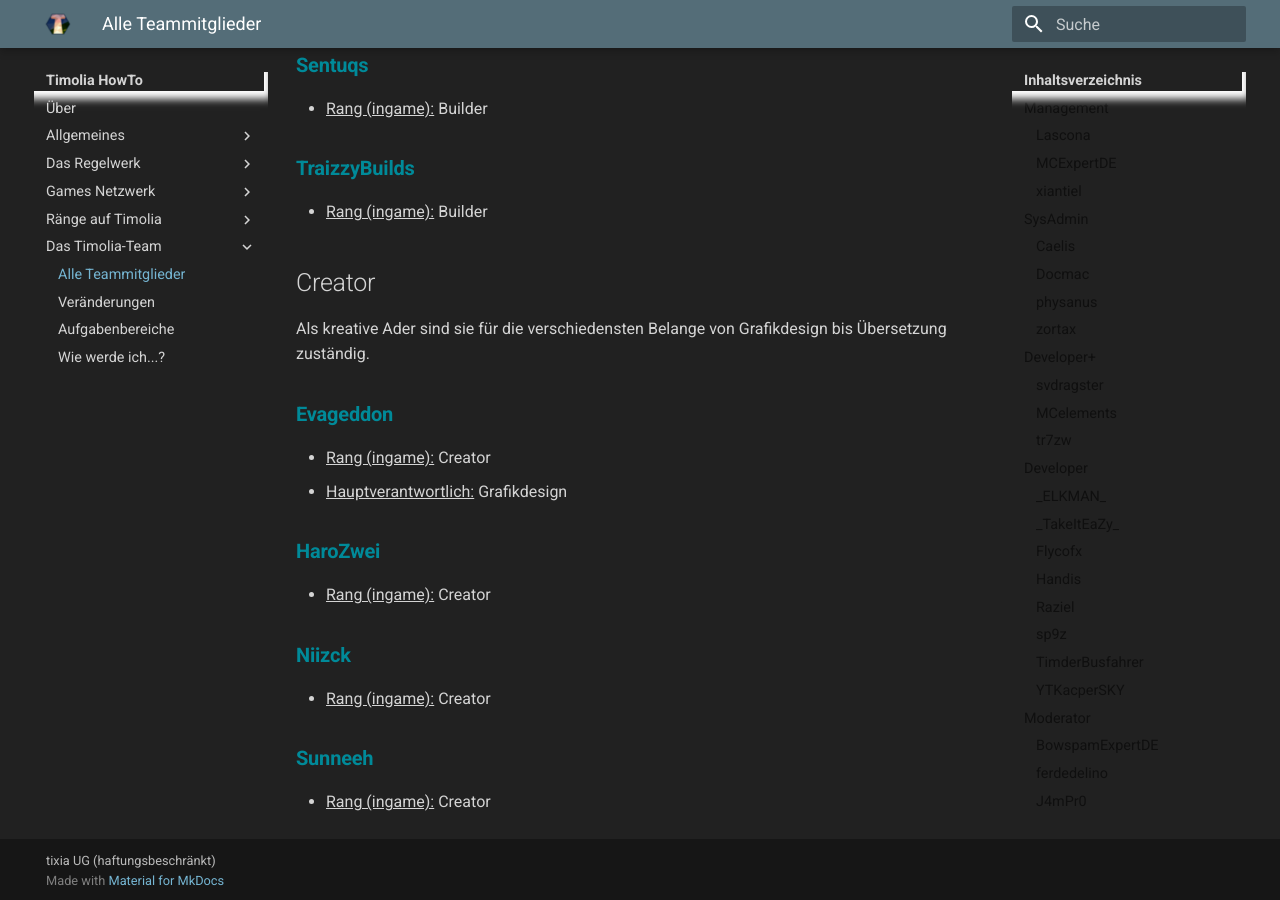
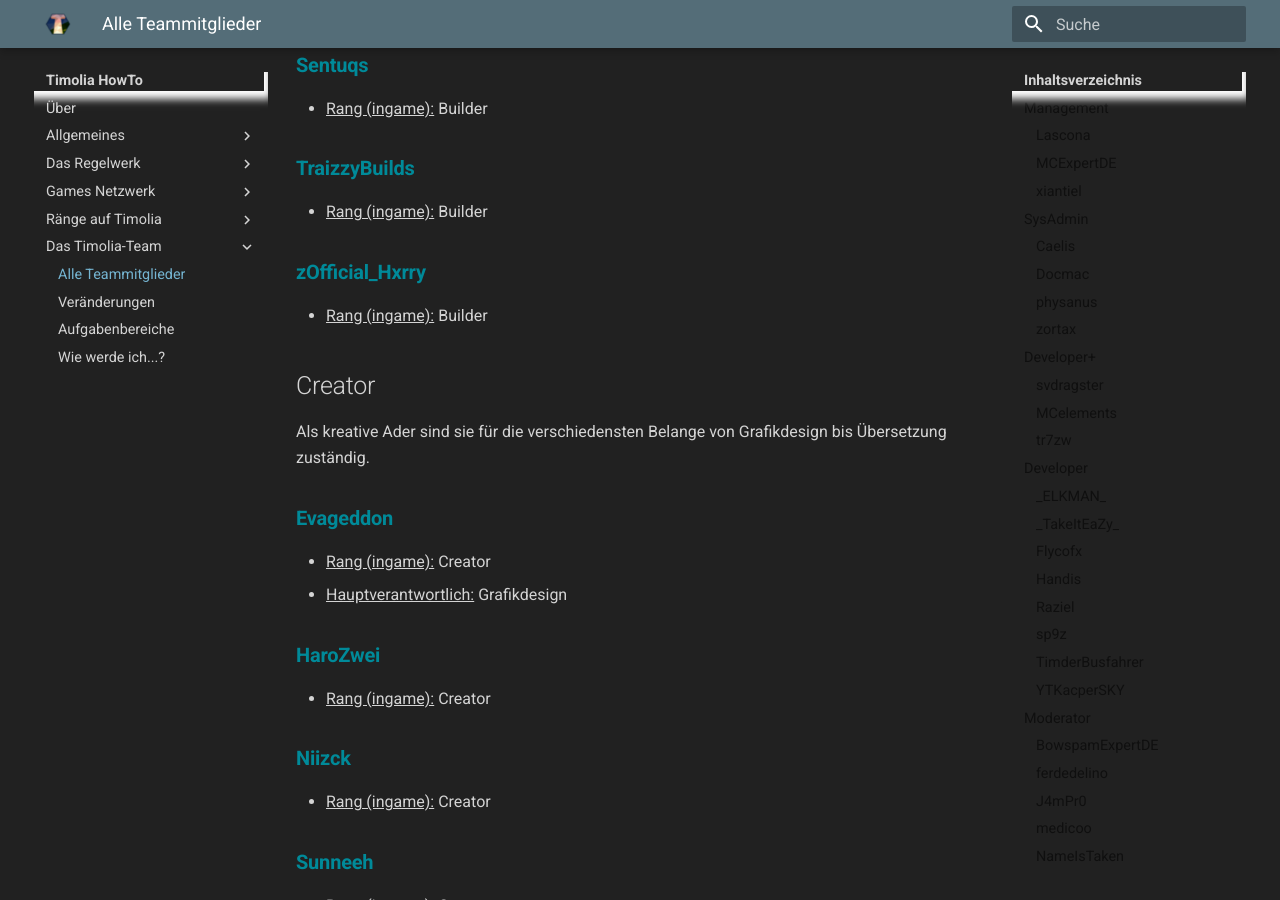
Before and after one commit to TimoliaDE/HowTo, an MkDocs documentation site: the page built from docs/team/members.md, in a window 1280 px wide and 900 px high, scrolled down 8332 px. Built offline with MkDocs 1.6.1 and Material for MkDocs 9.7.7, drawn with Linux system fonts in a browser that asks for light colours; old or Windows-style settings are respelled for this version of MkDocs.

Commit message:
zOfficial_Hxrry Spieler -> Builder

```diff
--- a/docs/team/members.md
+++ b/docs/team/members.md
@@ -257,6 +257,9 @@ Sie betreuen die architektonische Gestaltung neuer Modi und betreuen externe Map
 ### <strong><span class='builder'>TraizzyBuilds</span></strong>
 - <u>Rang (ingame):</u> Builder
 
+### <strong><span class='builder'>zOfficial_Hxrry</span></strong>
+- <u>Rang (ingame):</u> Builder
+
 
 
 ## Creator
```
Also changed, not shown: docs/team/changes.md (+1 -0 lines).
